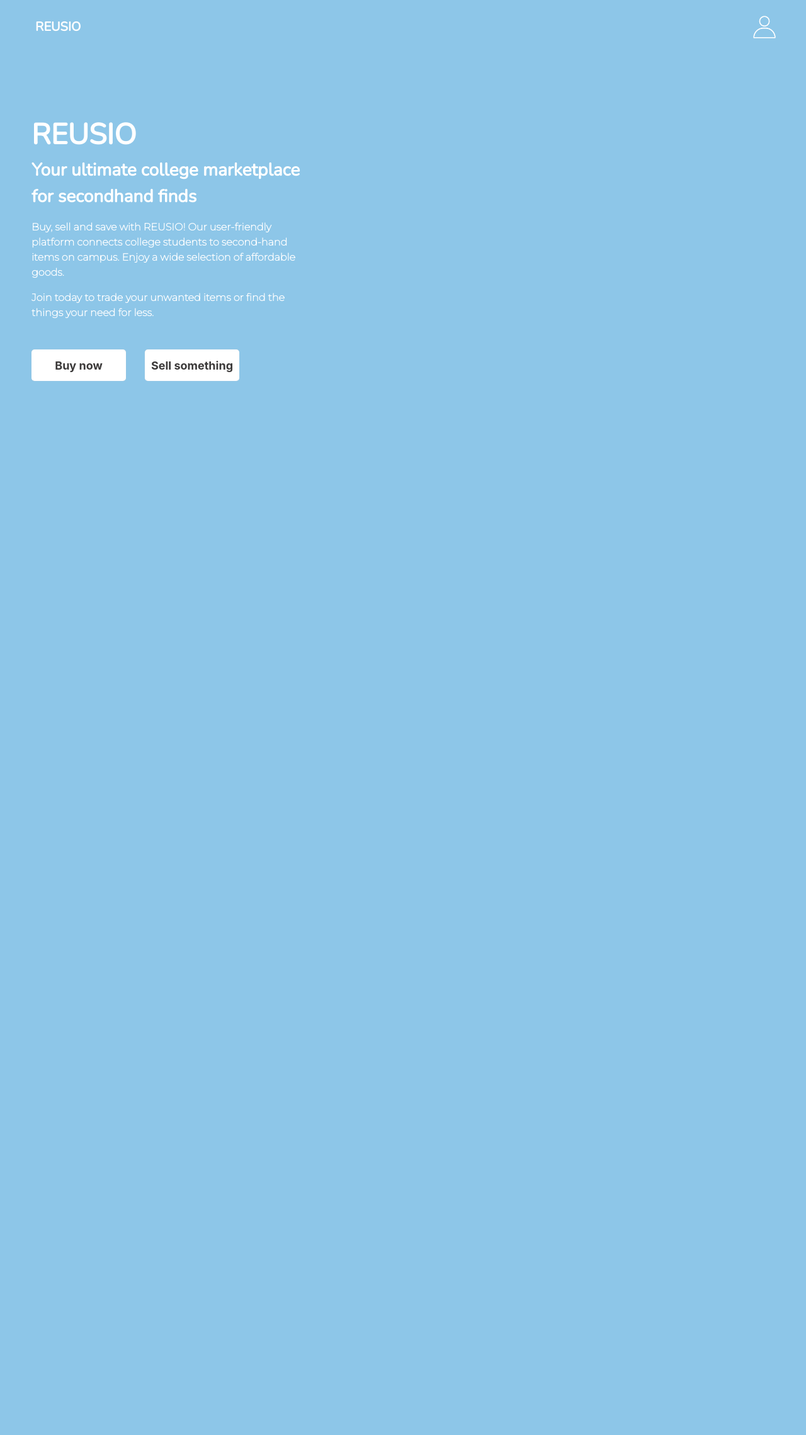
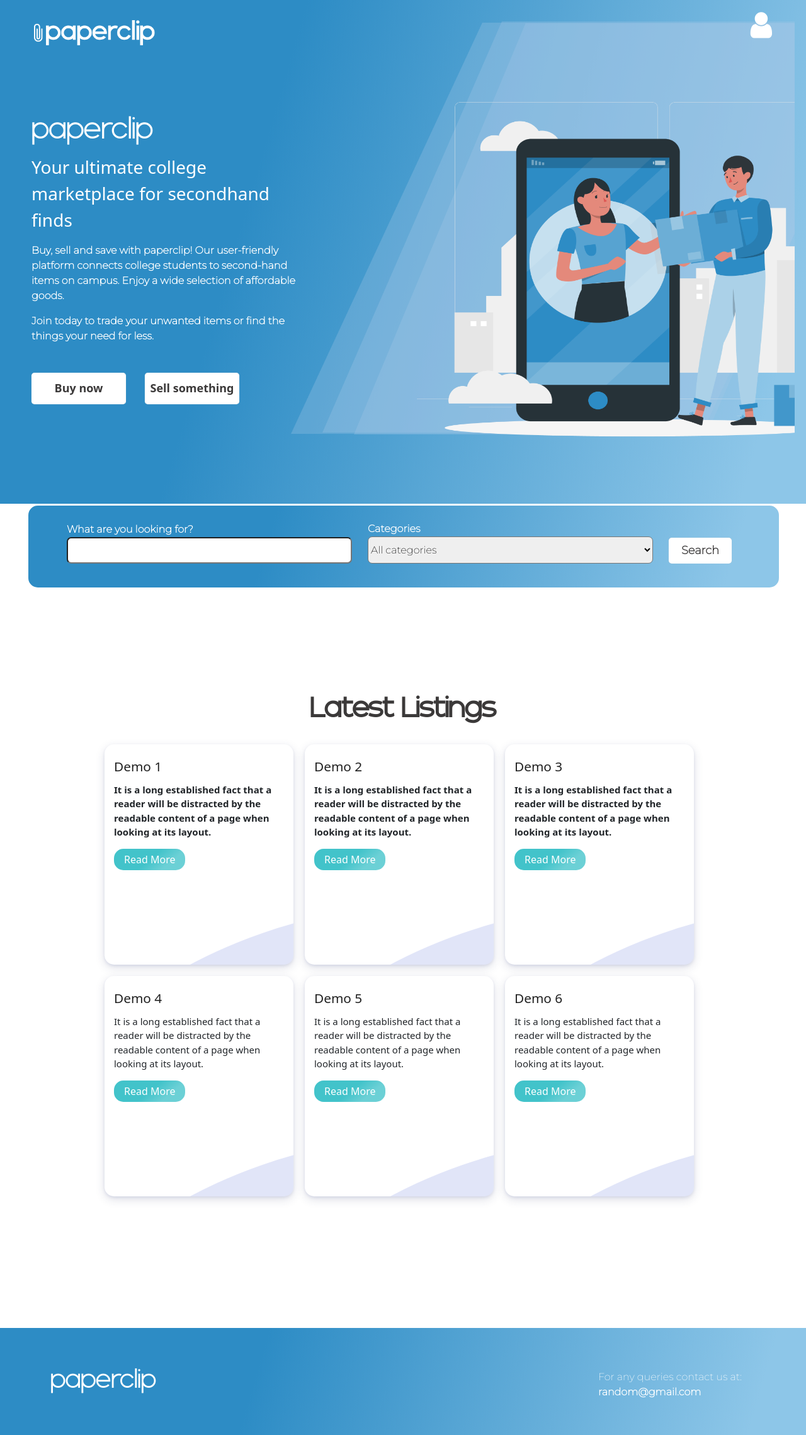
Before and after one commit to mirdanish6594/paperclip, a PHP site: page / in a window 1280 px wide. Shown: the whole page at 63% size. Before the commit the page ends 605 px from the top, so only its background shows below. Run offline with PHP 8.4, Linux system fonts and the light colour scheme; lists and menus that the app fills with data are empty.

Commit message:
Cards added
Almost finished

```diff
--- a/index.html
+++ b/index.html
@@ -5,9 +5,11 @@
     <title>Reusio</title>
     <meta name="viewport" content="width=device-width, initial-scale=1, shrink-to-fit=no">
     <link rel="stylesheet" href="styles.css">
-    <link rel="stylesheet" href="https://cdn.jsdelivr.net/npm/bootstrap@4.3.1/dist/css/bootstrap.min.css" integrity="sha384-ggOyR0iXCbMQv3Xipma34MD+dH/1fQ784/j6cY/iJTQUOhcWr7x9JvoRxT2MZw1T" crossorigin="anonymous">
+    <link href="https://cdn.jsdelivr.net/npm/bootstrap@5.3.0-alpha3/dist/css/bootstrap.min.css" rel="stylesheet" integrity="sha384-KK94CHFLLe+nY2dmCWGMq91rCGa5gtU4mk92HdvYe+M/SXH301p5ILy+dN9+nJOZ" crossorigin="anonymous">
+    <script src="https://cdn.jsdelivr.net/npm/bootstrap@5.3.0-alpha3/dist/js/bootstrap.bundle.min.js" integrity="sha384-ENjdO4Dr2bkBIFxQpeoTz1HIcje39Wm4jDKdf19U8gI4ddQ3GYNS7NTKfAdVQSZe" crossorigin="anonymous"></script>
     <link rel="preconnect" href="https://fonts.googleapis.com">
     <link rel="preconnect" href="https://fonts.gstatic.com" crossorigin>
+    <link rel="stylesheet" href="https://cdnjs.cloudflare.com/ajax/libs/font-awesome/4.7.0/css/font-awesome.min.css">
     <link href="https://fonts.googleapis.com/css2?family=Montserrat:wght@200&family=Nunito:wght@300&display=swap" rel="stylesheet">
   </head>
   <body>
@@ -15,24 +17,182 @@
     <section class="main">
       <nav class="navbar navbar-inverse">
       <div class="container-fluid">
-      <div class="navbar-header">
-         <a class="navbar-brand" href="#"><strong>REUSIO<strong></a>
+      <div class="navbar-header mt-4">
+         <a class="navbar-brand reusio-logo" href="#"><img src="images/paperclip.png" alt="main-logo"></a>
       </div>
          <ul class="nav navbar-nav navbar-right">
-          <li><a><img class="acount" src="images/profile.png" alt="HTML" width="70" height="70"></a></li>
+          <li> <a href="#"><i class="fa fa-solid fa-user fa-3x user-icon" style="color: #ffffff;"></i></a></li>
          </ul>
      </div>
      </nav>
 
      <div class="main-text">
-       <h1 class="name"><strong>REUSIO</strong></h1>
-       <p class="main-line"><strong>Your ultimate college marketplace for secondhand finds</strong></p>
-       <p class="sub-head"><strong>Buy, sell and save with REUSIO! Our user-friendly platform connects college students to second-hand items on campus. Enjoy a wide selection of affordable goods.</strong></p>
-       <p class="sub-head"><strong>Join today to trade your unwanted items or find the things your need for less.</strong></p>
-       <button class="hero-btn"><strong>Buy now</strong></button>
-       <button class="hero-btn"><strong>Sell something</strong></button>
+           <h1 class="name accent">paperclip</h1>
+           <p class="main-line">Your ultimate college marketplace for secondhand finds</p>
+           <p class="sub-head"><strong>Buy, sell and save with paperclip! Our user-friendly platform connects college students to second-hand items on campus. Enjoy a wide selection of affordable goods.</strong></p>
+           <p class="sub-head"><strong>Join today to trade your unwanted items or find the things your need for less.</strong></p>
+           <button class="hero-btn"><strong>Buy now</strong></button>
+           <button class="hero-btn"><strong>Sell something</strong></button>
+           <div class="illustration"><img src="images/Rectangle-1.png" class="rectangle-1-image" alt="Rectangle1"></div>
+           <div class="illustration"><img src="images/Rectangle-2.png" class="rectangle-2-image" alt="Rectangle2"></div>
+           <div class="illustration"><img src="images/Rectangle-2.png" class="rectangle-3-image" alt="Rectangle3"></div>
+           <div class="illustration"><img src="images/Charity.png" class="main-image" alt="Charity-illustration"></div>
      </div>
+<!-- Searching section-->
+<div class="searching">
+  <form>
+    <form action="/action_page.php" id="searching-form">
+      <table class="search-items">
+        <tr>
+          <th>
+            <label id="searching-label">What are you looking for?</label>
+            <br>
+            <input type="text" name="text" required id="text-search"/>
+          </th>
+          <th>
+            <label id="current-role">Categories</label>
+            <br>
+            <select id ="dropdown">
+            <option selected disabled id ="dropdown">All categories</option>
+              <option value="1">Lab coat</option>
+              <option value="2">Books</option>
+              <option value="3">Drafters</option>
+              <option value="4">Stationary</option>
+              <option value="5">Chart holder</option>
+           </select>
+          </th>
+          <th class="search-btn">
+               <button type="submit" class="hero-btn search-btn"><strong>Search</strong></button>
+          </th>
+        </tr>
+      </table>
+</form>
+</div>
+<!-- Cards-->
   </section>
+  <h1 class="latest-listings accent"><strong>Latest Listings</strong></h1>
+  <br><br><br><br><br>
+<div class="section_our_solution">
+<div class="row">
+<div class="col-md-6">
+  <div class="our_solution_category">
+  <div class="three-cards">
+    <div class="solution_cards_box">
+      <table>
+      <tr>
+        <th>
+          <div class="solution_card">
+            <div class="hover_color_bubble"></div>
+            <div class="solu_title">
+              <h3>Demo 1</h3>
+            </div>
+            <div class="solu_description">
+              <p>
+                It is a long established fact that a reader will be distracted by the readable content of a page when looking at its layout.
+              </p>
+              <button type="button" class="read_more_btn">Read More</button>
+            </div>
+          </div>
+        </th>
+        <th>
+          <div class="solution_card">
+            <div class="hover_color_bubble"></div>
+            <div class="solu_title">
+              <h3>Demo 2</h3>
+            </div>
+            <div class="solu_description">
+              <p>
+                It is a long established fact that a reader will be distracted by the readable content of a page when looking at its layout.
+              </p>
+              <button type="button" class="read_more_btn">Read More</button>
+            </div>
+          </div>
+        </div>
+        </th>
+        <th>
+          <div class="solution_cards_box sol_card_top_4">
+            <div class="solution_card">
+              <div class="hover_color_bubble"></div>
+
+              <div class="solu_title">
+                <h3>Demo 3</h3>
+              </div>
+              <div class="solu_description">
+                <p>
+                  It is a long established fact that a reader will be distracted by the readable content of a page when looking at its layout.
+                </p>
+                <button type="button" class="read_more_btn">Read More</button>
+              </div>
+            </div>
+          </div>
+        </th>
+      </tr>
+      <tr>
+        <td>
+          <div class="solution_cards_box sol_card_top_4">
+            <div class="solution_card">
+              <div class="hover_color_bubble"></div>
+
+              <div class="solu_title">
+                <h3>Demo 4</h3>
+              </div>
+              <div class="solu_description">
+                <p>
+                  It is a long established fact that a reader will be distracted by the readable content of a page when looking at its layout.
+                </p>
+                <button type="button" class="read_more_btn">Read More</button>
+              </div>
+            </div>
+        </td>
+        <td>
+          <div class="solution_cards_box sol_card_top_4">
+            <div class="solution_card">
+              <div class="hover_color_bubble"></div>
+
+              <div class="solu_title">
+                <h3>Demo 5</h3>
+              </div>
+              <div class="solu_description">
+                <p>
+                  It is a long established fact that a reader will be distracted by the readable content of a page when looking at its layout.
+                </p>
+                <button type="button" class="read_more_btn">Read More</button>
+              </div>
+            </div>
+        </td>
+        <td>
+          <div class="solution_cards_box sol_card_top_4">
+            <div class="solution_card">
+              <div class="hover_color_bubble"></div>
+
+              <div class="solu_title">
+                <h3>Demo 6</h3>
+              </div>
+              <div class="solu_description">
+                <p>
+                  It is a long established fact that a reader will be distracted by the readable content of a page when looking at its layout.
+                </p>
+                <button type="button" class="read_more_btn">Read More</button>
+              </div>
+            </div>
+        </td>
+      </tr>
+    </table>
+    </div>
+  </div>
+</div>
+</div>
+</div>
+  </section>
+
+<!-- footer -->
+<div class="footer">
+    <h1 class="logo-name accent">paperclip</h1>
+    <div class="details-footer">
+      <p class="last-line">For any queries contact us at:</p>
+      <p class="email"> <a href="#"><strong>random@gmail.com</strong></a></p>
+    </div>
+</div>
   <script src="index.js" charset="utf-8"></script>
   </body>
 </html>
--- a/styles.css
+++ b/styles.css
@@ -1,35 +1,58 @@
+@font-face{
+    font-family: 'Basique Pro';
+    src: url('Fonts/Basique_3.woff'), url('Fonts/Basique_3.woff') format('woff');
+}
 body {
+  margin: 0px;
   font-family: 'Montserrat', sans-serif;
-  font-family: 'Nunito', sans-serif;
+  overflow-x: hidden;
 }
-
+.accent {
+  font-family: 'Basique Pro', sans-serif;
+}
 .main {
-  background-color: #8DC6E8;
+  background: linear-gradient(286.41deg, #8DC6E8 6.92%, #2D8CC5 67.83%);
   height: 100vh;
 }
-.navbar-brand {
-  color: white;
-  font-family: 'Nunito', sans-serif;
+.navbar-brand > img {
+  width: 15vw;
 }
-.navbar-brand a {
-  font-size: 36px;
+.main-image {
+  height: 720px;
+  width: 600px;
+  margin: -655px -1000px 0 612px;
+}
+.rectangle-1-image {
+  height: 653px;
+  width: 700px;
+  margin: -605px -1000px 0 512px;
+}
+.rectangle-2-image {
+  height: 653px;
+  width: 750px;
+  margin: -685px -1000px 0 462px;
+}
+.rectangle-3-image {
+  height: 653px;
+  width: 800px;
+  margin: -730px -1000px 0 412px;
 }
 .navbar-header {
-  margin-left: 25px;
+  margin-left: 42px;
+  color: white;
 }
-
-
+.user-icon {
+  margin-right: 42px;
+}
 .main-text {
   margin: 100px 0 0 50px;
   width: 35%;
 }
 .name {
-    font-family: 'Nunito', sans-serif;
     color: white;
     font-size: 46px;
 }
 .main-line {
-   font-family: 'Nunito', sans-serif;
    color: white;
    font-size: 28px;
 }
@@ -58,8 +81,235 @@ body {
 .hero-btn:hover{
     background-color: rgba(255,255,255,0);
     cursor: pointer;
+    transform: scale(1.1);
     border: 2px solid white;
 }
 .hero-btn:hover a {
   text-decoration: none;
 }
+/* form */
+.searching {
+   font-family: 'Montserrat', sans-serif;
+   background: linear-gradient(286.41deg, #8DC6E8 6.92%, #2D8CC5 67.83%);
+   color: white;
+   height: 130px;
+   padding: 20px 0 0 60px;
+   margin: 0 43px 0 45px;
+   border-radius: 15px;
+}
+#text-search {
+  font-size: 100%;
+}
+.search-btn {
+   height: 41px;
+   width: 100px;
+   font-family: 'Montserrat', sans-serif;
+   font-weight: 900;
+   margin-bottom: 5px;
+}
+#text-search {
+  width: 453px;
+  padding: 7px 0 7px 0;
+  margin-right: 23px;
+  border-radius: 7px;
+}
+#dropdown {
+  width: 453px;
+  padding: 10px 0 10px 0;
+  margin: 0 23px 0 0;
+  border-radius: 7px;
+  border-width: 1px;
+}
+.categories {
+  margin-left: 20px;
+}
+/*  cards  */
+.latest-listings {
+  color: #3b3939;
+  text-align: center;
+  font-size: 44px;
+  margin-top: 300px;
+  margin-bottom: -100px;
+}
+.section_our_solution .row {
+  align-items: center;
+}
+
+.solution_cards_box .solution_card {
+  background: #fff;
+  box-shadow: 0 2px 4px 0 rgba(136, 144, 195, 0.2),
+    0 5px 15px 0 rgba(37, 44, 97, 0.15);
+  border-radius: 15px;
+  margin: 8px;
+  padding: 10px 15px;
+  position: relative;
+  z-index: 1;
+  overflow: hidden;
+  min-height: 350px;
+  transition: 0.7s;
+  min-width: 300px;
+}
+
+.solution_cards_box .solution_card:hover {
+  background: #309df0;
+  color: #fff;
+  transform: scale(1.1);
+  z-index: 9;
+}
+
+.solution_cards_box .solution_card:hover::before {
+  background: rgb(85 108 214 / 10%);
+}
+
+.solution_cards_box .solution_card:hover .solu_title h3,
+.solution_cards_box .solution_card:hover .solu_description p {
+  color: #fff;
+}
+
+.solution_cards_box .solution_card:before {
+  content: "";
+  background: rgb(85 108 214 / 5%);
+  width: 90%;
+  height: 400px;
+  z-index: -1;
+  transform: rotate(42deg);
+  right: -56px;
+  top: -23px;
+  border-radius: 35px;
+}
+
+.solution_cards_box .solution_card:hover .solu_description button {
+  background: #fff !important;
+  color: #309df0;
+}
+
+.solution_card .so_top_icon {
+}
+
+.solution_card .solu_title h3 {
+  color: #212121;
+  font-size: 1.3rem;
+  margin-top: 13px;
+  margin-bottom: 13px;
+}
+
+.solution_card .solu_description p {
+  font-size: 15px;
+  margin-bottom: 15px;
+}
+
+.solution_card .solu_description button {
+  border: 0;
+  border-radius: 15px;
+  background: linear-gradient(140deg, #42c3ca 0%, #42c3ca 50%, #42c3cac7 75%) !important;
+  color: #fff;
+  font-weight: 500;
+  font-size: 1rem;
+  padding: 5px 16px;
+}
+
+.our_solution_content h1 {
+  text-transform: capitalize;
+  margin-bottom: 1rem;
+  font-size: 2.5rem;
+}
+.our_solution_content p {
+}
+
+.hover_color_bubble {
+  position: absolute;
+  background: rgb(54 81 207 / 15%);
+  width: 100rem;
+  height: 100rem;
+  left: 0;
+  right: 0;
+  z-index: -1;
+  top: 16rem;
+  border-radius: 50%;
+  transform: rotate(-36deg);
+  left: -18rem;
+  transition: 0.7s;
+}
+
+.solution_cards_box .solution_card:hover .hover_color_bubble {
+  top: 0rem;
+}
+
+.solution_cards_box .solution_card .so_top_icon {
+  width: 90%;
+  height: 60px;
+  border-radius: 50%;
+  background: #fff;
+  overflow: hidden;
+  display: flex;
+  align-items: center;
+  justify-content: center;
+}
+
+.solution_cards_box .solution_card .so_top_icon img {
+  width: 40px;
+  height: 50px;
+  object-fit: contain;
+}
+
+/* footer*/
+.footer {
+  background: linear-gradient(286.41deg, #8DC6E8 6.92%, #2D8CC5 67.83%);
+  margin: 200px 0 -20px 0;
+  height: 170px;
+}
+.logo-name {
+   color: white;
+   padding: 60px 0 0 80px;
+}
+.last-line {
+   margin: -50px 0 0 950px;
+   color: white;
+   font-family: 'Montserrat', sans-serif;
+}
+.email {
+  margin: 0 0 0 950px;
+  font-family: 'Montserrat', sans-serif;
+}
+.email a {
+  text-decoration: none;
+  color: white;
+}
+.email:hover a {
+  color: lightblue;
+}
+
+
+
+
+/*start media query*/
+@media screen and (min-width: 320px) {
+  .sol_card_top_3 {
+    position: relative;
+    top: 0;
+  }
+
+  .our_solution_category {
+    width: 100%;
+    margin: 0 auto;
+  }
+
+  .our_solution_category .solution_cards_box {
+    flex: auto;
+  }
+}
+@media only screen and (min-width: 768px) {
+  .our_solution_category .solution_cards_box {
+    flex: 1;
+  }
+}
+@media only screen and (min-width: 1024px) {
+  .sol_card_top_3 {
+    position: relative;
+    top: -3rem;
+  }
+  .our_solution_category {
+    width: 50%;
+    margin: 0 auto;
+  }
+}
```
Also changed, not shown: Fonts/Basique.woff (added), Fonts/Basique_1.woff (added), Fonts/Basique_2.woff (added), Fonts/Basique_3.woff (added), Fonts/Basique_4.woff (added), images/Charity.png (added), images/Rectangle-1.png (added), images/Rectangle-2.png (added), images/Rectangle-3.png (added), images/paperclip.png (added), images/profile.png (deleted).
